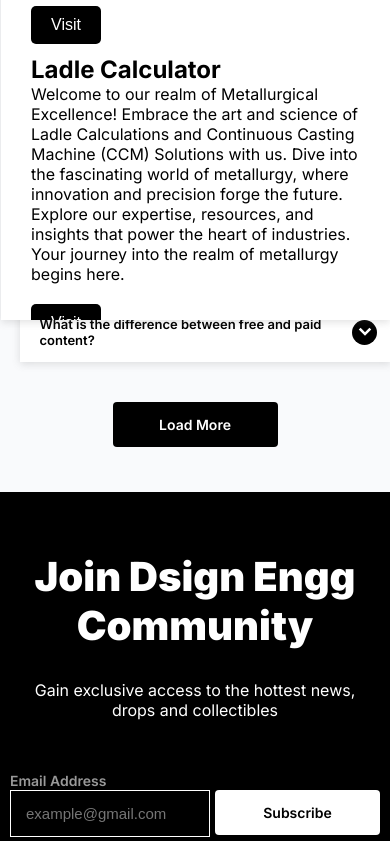
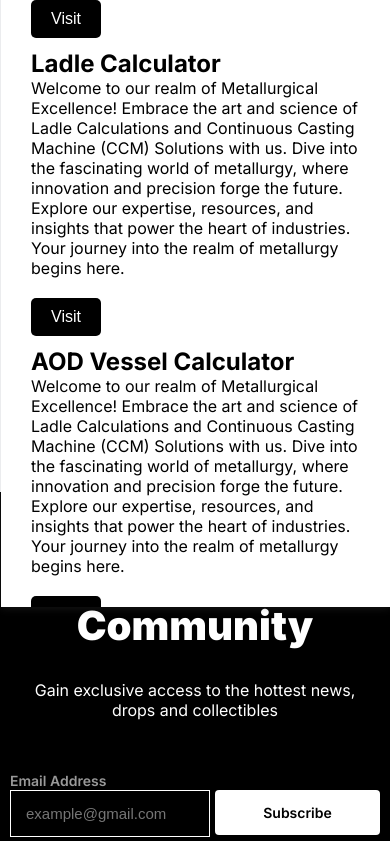
Before and after one commit to Anubhavgupta14/Ladle_Calculator, a Next.js app: page /components/Home in a window 390 px wide. Shown: the part 1146-1987 px from the top of the page. Built offline with nearby package versions, Linux system fonts and the light colour scheme.

Commit message:
Navbar new drop element added

```diff
--- a/app/components/navbar/globals.css
+++ b/app/components/navbar/globals.css
@@ -383,10 +383,17 @@
 
   }
 
+  .d_none{
+    display: none;
+  }
+
   @media screen and (max-width:900px){
+    .d_none{
+        display: initial;
+    }
     .drop-menu{
         z-index: 103;
-        height: 63vh;
+        height: 97vh;
         flex-direction: column;
         top: 100%;
         overflow: scroll;
@@ -394,7 +401,7 @@
     }
 
     .drop-display-none{
-        top: 151px;
+        top: -49px;
     }
     .nav:hover{
         box-shadow: none;
@@ -425,3 +432,8 @@
 .down{
     transform: rotate(180deg);
 }
+
+.ham_2{
+    left: 54vh;
+    top: 2vh;
+}
--- a/app/components/navbar/page.js
+++ b/app/components/navbar/page.js
@@ -15,6 +15,7 @@
   const [open, setOpen] = useState(false);
   const [click, setClick] = useState(false);
   const [click2, setClick2] = useState(false);
+  const [drop_ham, setdrop_ham] = useState(false);
   const handleClick = () => {
     setClick(!click);
   };
@@ -30,6 +31,11 @@
     } else {
       setColor(false);
     }
+  };
+
+  const handleClickdrop = ()=>{
+    setdrop_ham(!drop_ham);
+    setOpen(!open);
   };
 
   const excludedDivRef = useRef(null);
@@ -168,6 +174,14 @@
         }
       >
 
+          <div onClick={handleClickdrop} className="ham-pos d_none ham_2">
+            {click ? (
+              <CloseIcon size={20} style={{ color: "black" }} />
+            ) : (
+              <MenuIcon size={20} style={{ color: "black" }} />
+            )}
+          </div>
+
         <div ref={excludedDivRef} className="drop-details">
           <h2>CCM Solution</h2>
           <p>Welcome to our realm of Metallurgical Excellence! Embrace the
@@ -190,6 +204,17 @@
                 begins here.</p>
           <Link href="/components/Ladle"><button className="button">Visit</button></Link>
         </div>
+        <div className="drop-details">
+          <h2>AOD Vessel Calculator</h2>
+          <p>Welcome to our realm of Metallurgical Excellence! Embrace the
+                art and science of Ladle Calculations and Continuous Casting
+                Machine (CCM) Solutions with us. Dive into the fascinating world
+                of metallurgy, where innovation and precision forge the future.
+                Explore our expertise, resources, and insights that power the
+                heart of industries. Your journey into the realm of metallurgy
+                begins here.</p>
+          <Link href="/"><button className="button">Visit</button></Link>
+        </div>
       </div>
     </nav>
   );
```
